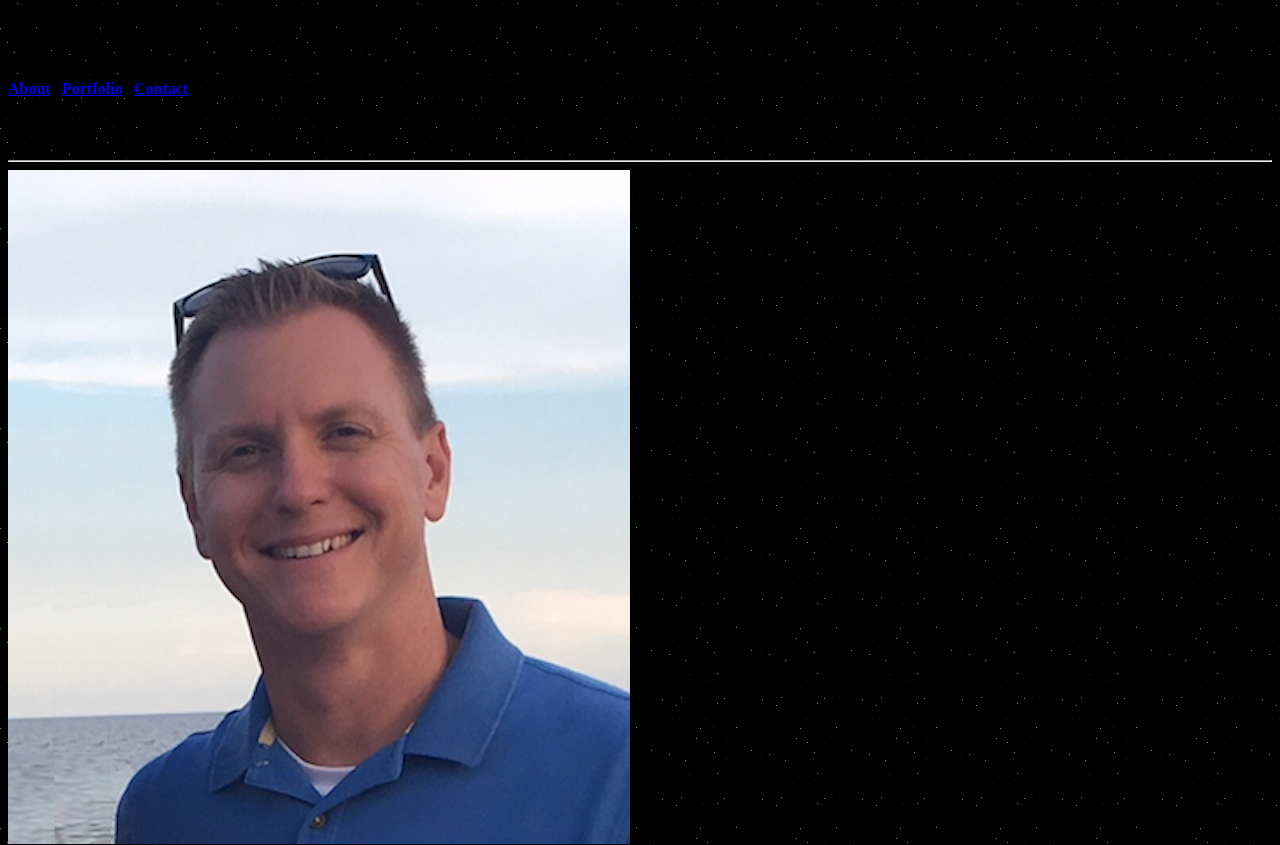
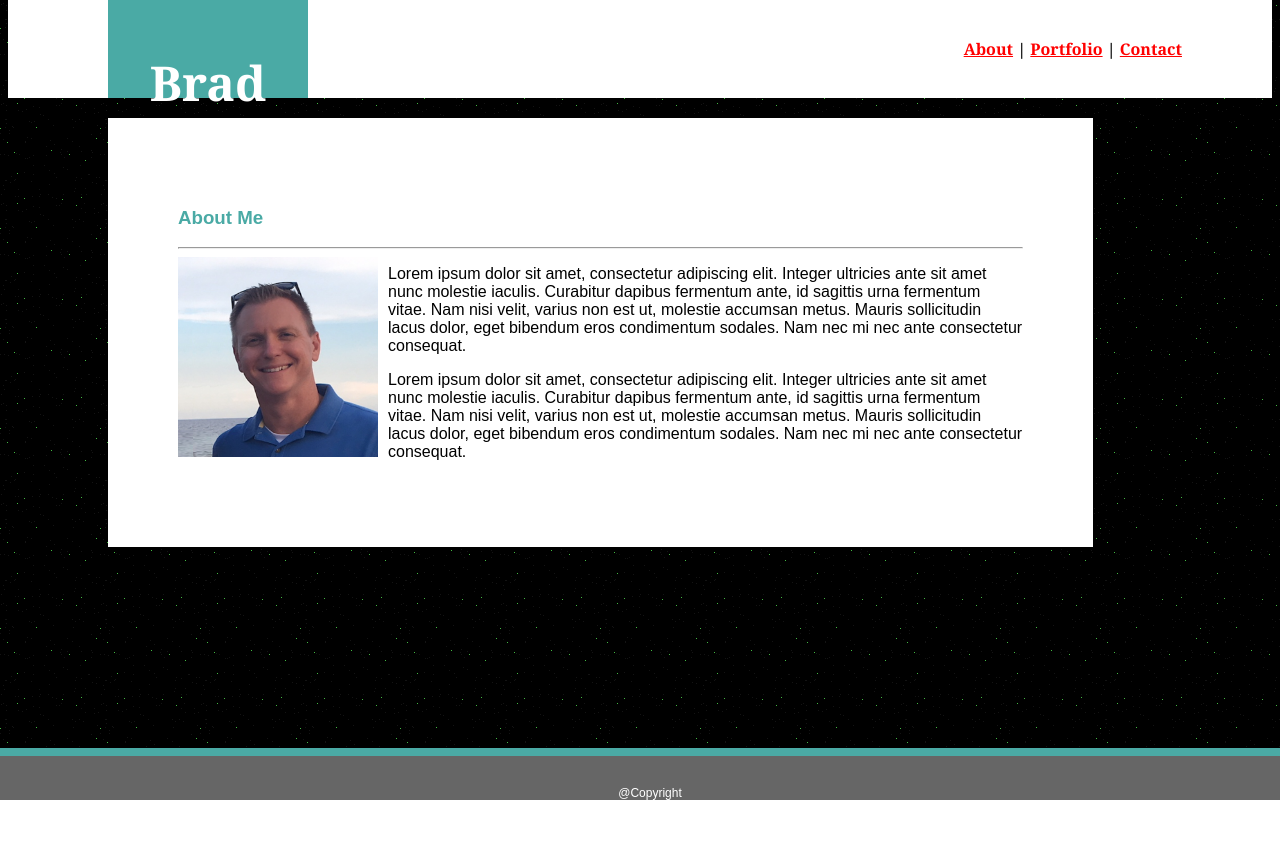
Before and after one commit to bkhoffman/Basic-Portfolio, a plain HTML site: page index.html in a window 1280 px wide. Shown: the top 845 px of the page. After the commit the page ends 800 px from the top, so only its background shows below. Drawn offline with Linux system fonts and the light colour scheme; files that its build step writes are made by us from their sources.

Commit message:
removed style.css and added to css dir

```diff
--- a/assets/css/style.css
+++ b/assets/css/style.css
@@ -0,0 +1,73 @@
+header{
+  font-family: Georgia, Times, "Times New Roman", serif;
+  padding: 0px;
+  margin: 0px;
+  height: 100px;
+  width: 100%;
+  background-color: white;
+  border-color:#cccccc;
+  text-align: right;
+}
+
+body{
+  font-family: 'Arial', 'Helvetica Neue', Helvetica, sans-serif;
+}
+
+a{
+  color:red;
+}
+
+h3{
+  color: #4aaaa5;
+}
+
+#nav{
+  padding: 40px 100px 0 0;
+  margin: -10px;
+}
+
+#name{
+  font-size: 24px;
+  float: left;
+  width: 180px;
+  height: 60px;
+  padding: 20px 10px;
+  margin-left: 100px;
+  text-align: center;
+  color: white;
+  background-color: #4aaaa5
+}
+
+.wrapper{
+  width: 70%;
+  padding: 50px;
+  margin: 20px 0 0 100px;
+  background-color: white;
+}
+
+#content{
+  padding: 20px;
+  color: black;
+}
+
+#about-image{
+  float: left;
+  width: 200px;
+  height: 200px;
+  margin-right: 10px;
+}
+
+.footer{
+  position: fixed;
+  left: 0px;
+  bottom: 0px;
+  width: 100%;
+
+  padding: 30px 0px 0px 10px;
+  border-top: 8px solid #4aaaa5;
+  background-color: #666666;
+  color: white;
+  font-size: 12px;
+  text-align: center;
+
+}
--- a/index.html
+++ b/index.html
@@ -6,7 +6,7 @@
   <title>Brad Hoffman Portfolio</title>
   <!-- <link rel="stylesheet" type="text/css" href="http://yui.yahooapis.com/3.18.1/build/cssreset/cssreset-min.css"> -->
 
-  <link rel="stylesheet" type="text/css" href="style.css">
+  <link rel="stylesheet" type="text/css" href="assets/css/style.css">
 </head>
 
 <body background="assets/images/darkness.png">
```
